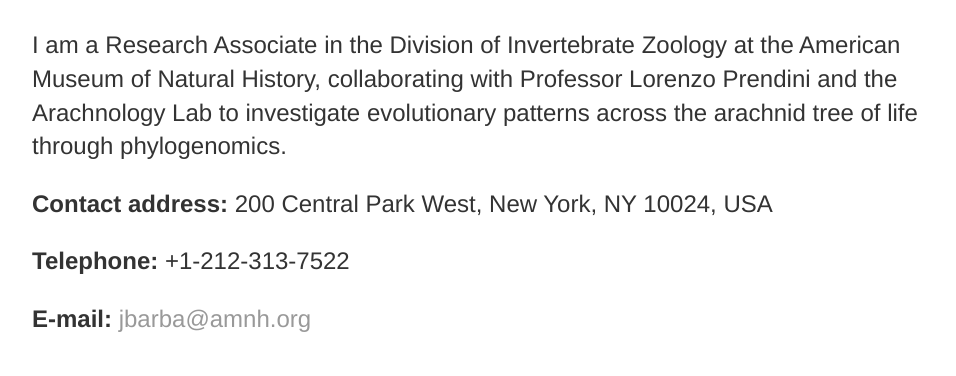
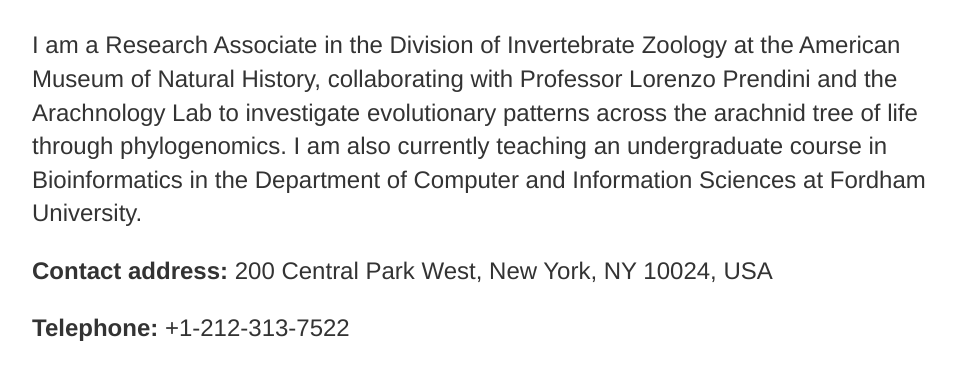
Before and after one commit to josebarbamontoya/josebarbamontoya.github.io, a Jekyll site: the page built from about/index.html, in a window 1280 px wide and 900 px high, cut to the strip 524-900 px from the top of the window. Shown: the whole strip, without its empty margins (160-1116 px from the left). Built offline with Jekyll 4.4.1, drawn with Linux system fonts in a browser that asks for light colours.

Commit message:
Update index.html

```diff
--- a/about/index.html
+++ b/about/index.html
@@ -6,7 +6,7 @@
 	<div class="about">
   		<h1>Jose Barba-Montoya</h1>
 		<p style="text-align:center;"><img src="/img/photo14.jpg" height="300" width="300"></p>
-		<p>I am a Research Associate in the Division of Invertebrate Zoology at the American Museum of Natural History, collaborating with Professor Lorenzo Prendini and the Arachnology Lab to investigate evolutionary patterns across the arachnid tree of life through phylogenomics.
+		<p>I am a Research Associate in the Division of Invertebrate Zoology at the American Museum of Natural History, collaborating with Professor Lorenzo Prendini and the Arachnology Lab to investigate evolutionary patterns across the arachnid tree of life through phylogenomics. I am also currently teaching an undergraduate course in Bioinformatics in the Department of Computer and Information Sciences at Fordham University.
 		<p><b>Contact address: </b>200 Central Park West, New York, NY 10024, USA</p>
 		<p><b>Telephone: </b>+1-212-313-7522</p>
 		<p><b>E-mail: </b> <a href="mailto:jbarba@amnh.org">jbarba@amnh.org</a></p>
```
